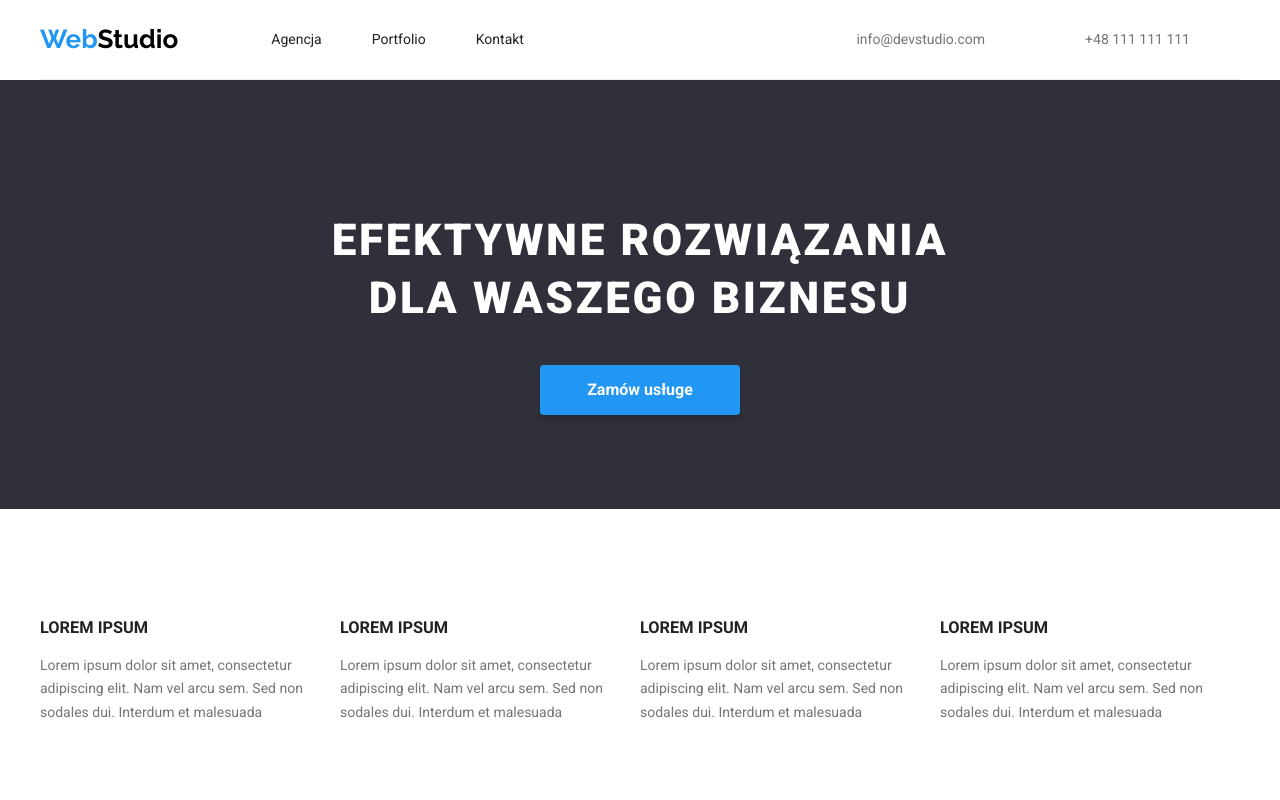
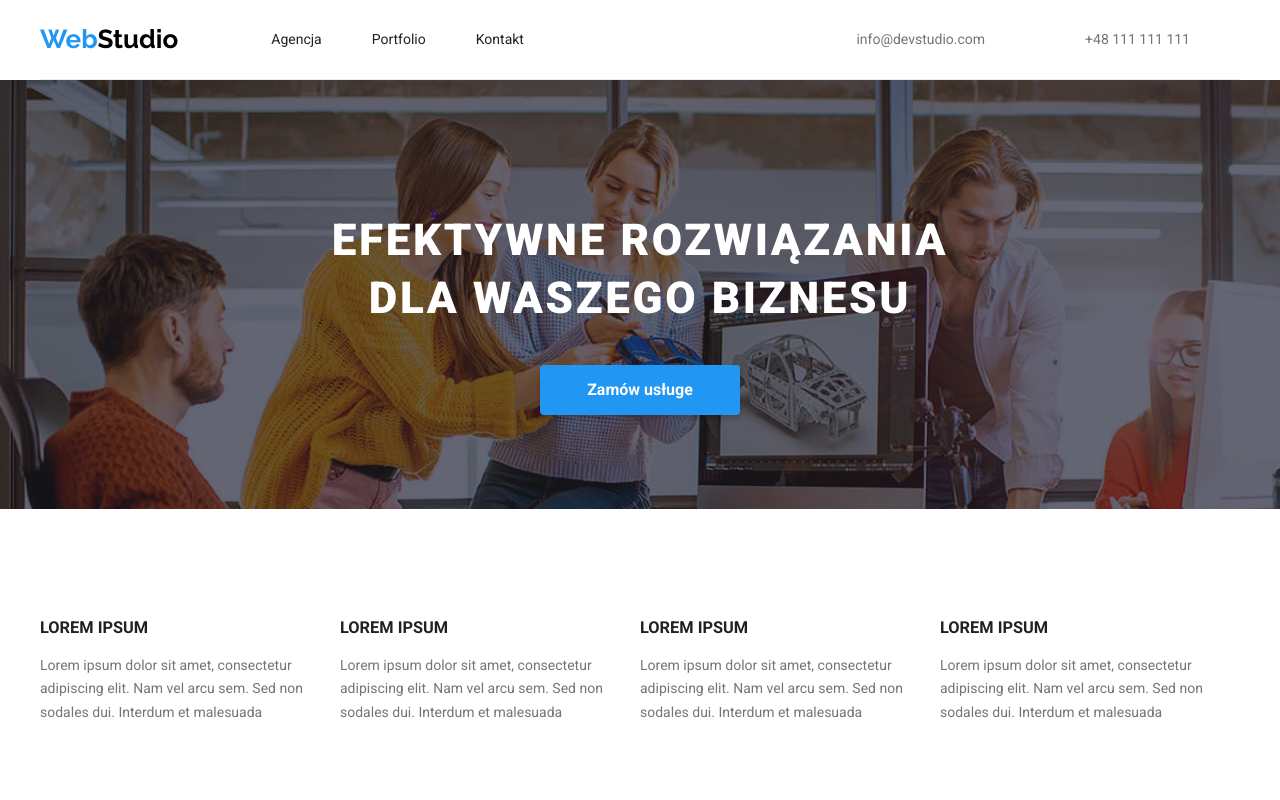
Before and after one commit to AgaSurma/goit-markup-hw-04, a plain HTML site: page index.html in a window 1280 px wide. Shown: the top 800 px of the page. Drawn offline with nearby package versions, Linux system fonts and the light colour scheme.

Commit message:
add background picture and gradient

```diff
--- a/css/style.css
+++ b/css/style.css
@@ -83,11 +83,12 @@ body {
 }
 
 .main-header {
-  background-color: #2f303a;
+  /* background-color: #2f303a; */
   display: block;
   color: #ffffff;
+  text-align: center;
+  background-image: linear-gradient(to bottom,rgba(47, 48, 58, 0.4), rgba(47, 48, 58, 0.4)), url(/goit-markup-hw-04/images/backgroud-img.jpg);
 
-  text-align: center;
 }
 .main-header-tekst {
   font-weight: 900;
```
Also changed, not shown: images/backgroud-img.jpg (added).
